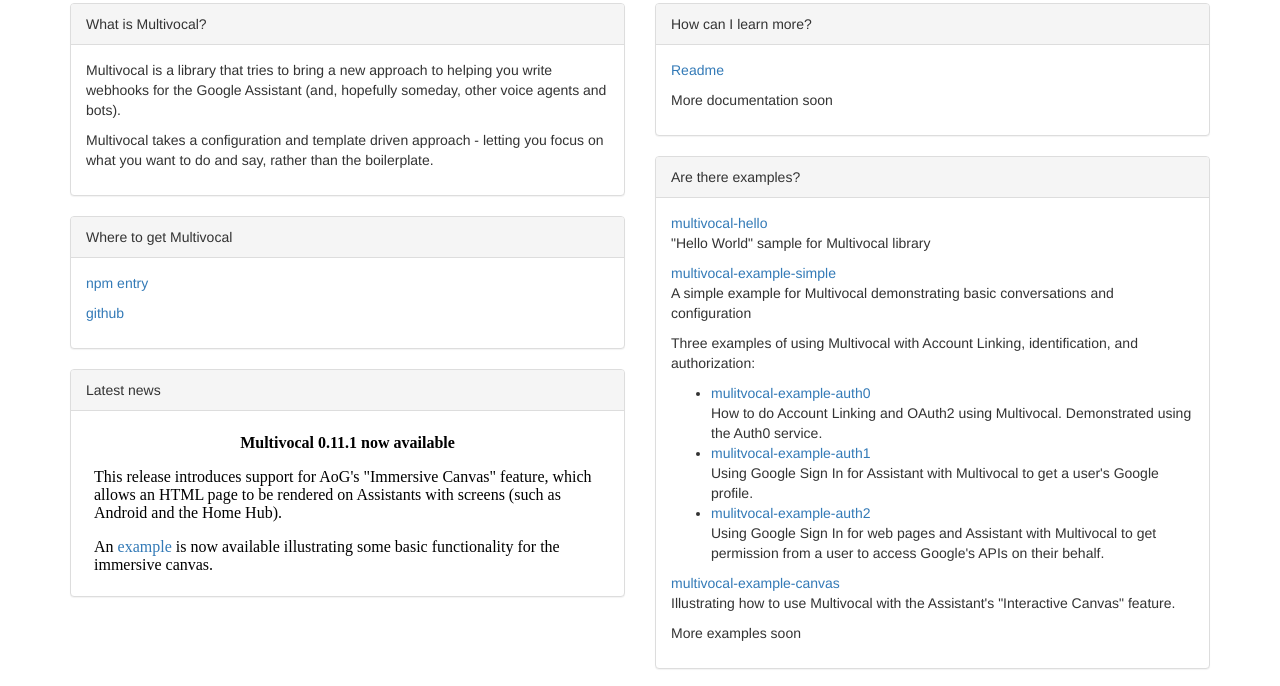
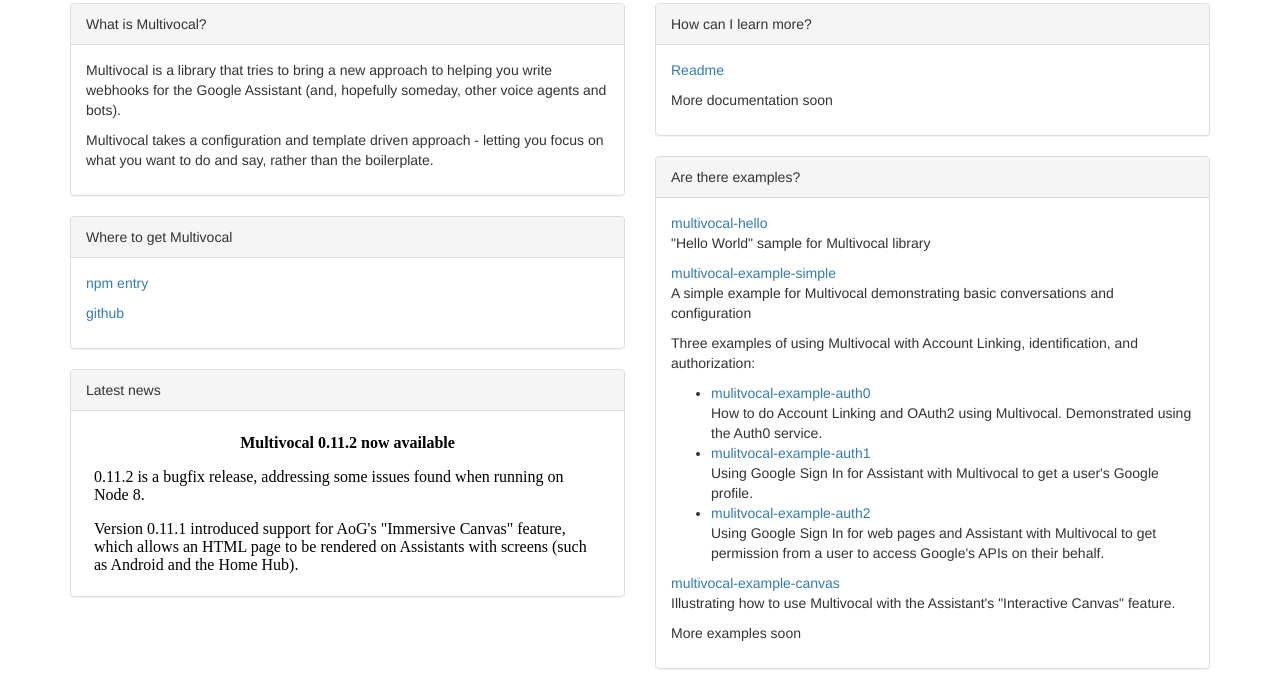
Before and after one commit to afirstenberg/multivocal-info, a plain HTML site: page public/index.html in a window 1280 px wide. Shown: the part 67-753 px from the top of the page. Drawn offline with nearby package versions, Linux system fonts and the light colour scheme; some packages are replaced by stand-ins of ours.

Commit message:
News for release 0.11.2

```diff
--- a/public/index.html
+++ b/public/index.html
@@ -162,7 +162,7 @@
         Latest news
       </div>
       <div class="panel-body text-center" style="height:100%;">
-        <iframe src="news/20190515-0-11-1.html"></iframe>
+        <iframe src="news/20190529-0-11-2.html"></iframe>
       </div>
     </div>
 
```
